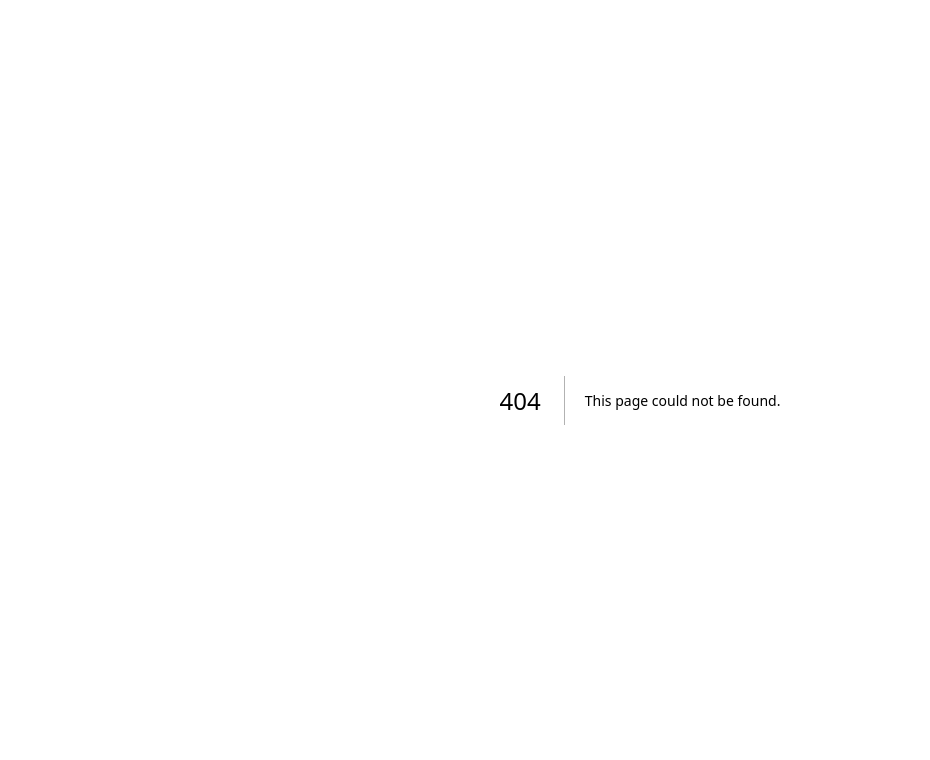
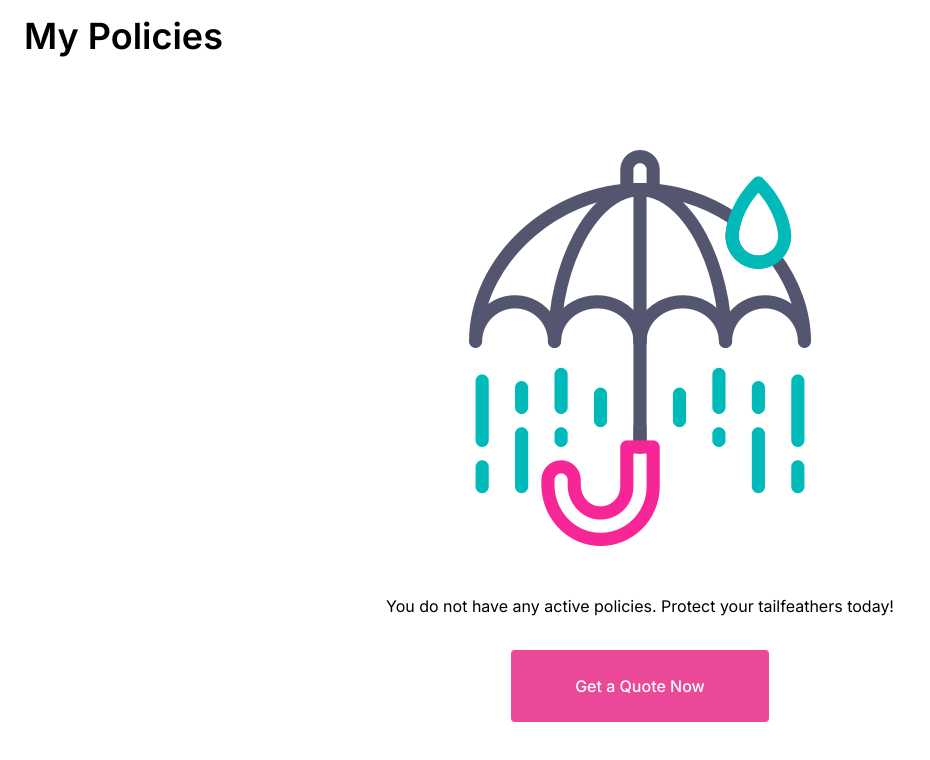
Before and after one commit to Michael-Goose/goosewebappnextjs, a Next.js app: page /my-policies in a window 1280 px wide. Before the commit this address had no page. Shown: the top 760 px of the page, without its empty margins (0-930 px from the left). Built offline with nearby package versions, Linux system fonts and the light colour scheme.

Commit message:
my policies page

```diff
--- a/app/home/page.tsx
+++ b/app/home/page.tsx
@@ -8,32 +8,32 @@ export default function Page() {
           <img src="/goose_logo.svg" alt="Goose Logo" className="mb-4" />
           <h1 className="text-black py-2">Hi Michael, what would you like to protect?</h1>
         </div>
-        <div className="grid grid-cols-2 sm:grid-cols-3 gap-4 bg-gradient-to-b from-[#ff7eb9] to-[#ffe6f1] p-6 rounded-lg max-w-[800px]">
-          <div className="bg-white p-4 rounded-lg flex flex-col items-center w-[200px]">
+        <div className="grid grid-cols-1 sm:grid-cols-2 md:grid-cols-3 gap-4 bg-gradient-to-b from-[#ff7eb9] to-[#ffe6f1] p-6 rounded-lg max-w-[800px]">
+          <div className="bg-white p-4 rounded-lg flex flex-col items-center w-[200px] mx-auto">
             <img src="/icons/travel-insurance.webp" alt="Travel" className="h-32 w-32 object-contain" />
             <p className="text-black mt-2">Travel Insurance</p>
           </div>
-          <div className="bg-white p-4 rounded-lg flex flex-col items-center w-[200px]">
+          <div className="bg-white p-4 rounded-lg flex flex-col items-center w-[200px] mx-auto">
             <img src="/icons/life-insurance.webp" alt="Life Insurance" className="h-32 w-32 object-contain" />
             <p className="text-black mt-2">Life Insurance</p>
           </div>
-          <div className="bg-white p-4 rounded-lg flex flex-col items-center w-[200px]">
+          <div className="bg-white p-4 rounded-lg flex flex-col items-center w-[200px] mx-auto">
             <img src="/icons/critical-illness.webp" alt="Critical Illness" className="h-32 w-32 object-contain" />
             <p className="text-black mt-2">Critical Illness</p>
           </div>
-          <div className="bg-white p-4 rounded-lg flex flex-col items-center w-[200px]">
+          <div className="bg-white p-4 rounded-lg flex flex-col items-center w-[200px] mx-auto">
             <img src="/icons/accident-insurance.webp" alt="AD&D Insurance" className="h-32 w-32 object-contain" />
             <p className="text-black mt-2">AD&D Insurance</p>
           </div>
-          <div className="bg-white p-4 rounded-lg flex flex-col items-center w-[200px]">
+          <div className="bg-white p-4 rounded-lg flex flex-col items-center w-[200px] mx-auto">
             <img src="/icons/kid-insurance.webp" alt="Kids Insurance" className="h-32 w-32 object-contain" />
             <p className="text-black mt-2">Kids Insurance</p>
           </div>
-          <div className="bg-white p-4 rounded-lg flex flex-col items-center w-[200px]">
+          <div className="bg-white p-4 rounded-lg flex flex-col items-center w-[200px] mx-auto">
             <img src="/icons/icon-income-protection.webp" alt="Income Protection" className="h-32 w-32 object-contain" />
             <p className="text-black mt-2">Income Protection</p>
           </div>
-          <div className="bg-white p-4 rounded-lg col-span-2 sm:col-span-1 flex flex-col items-center w-[200px]">
+          <div className="bg-white p-4 rounded-lg flex flex-col items-center w-[200px] mx-auto col-span-1">
             <img src="/icons/icon-hospital-cash.webp" alt="Hospital Cash" className="h-32 w-32 object-contain" />
             <p className="text-black mt-2">Hospital Cash</p>
           </div>
--- /dev/null
+++ b/app/my-policies/page.tsx
@@ -0,0 +1,25 @@
+import React from 'react';
+import Link from 'next/link';
+
+export default function Component() {
+    return (
+        <div className="flex flex-col min-h-[100dvh] bg-white">
+            <header className="px-6 py-4">
+                <h1 className="text-4xl font-semibold text-black">My Policies</h1>
+            </header>
+            <main className="flex-1 flex flex-col items-center justify-center px-4 gap-12">
+                <img src="/images/umbrella.webp" alt="Umbrella" className="h-75 w-75" />
+                <div className="text-center space-y-4">
+                    <p className="text-black">
+                        You do not have any active policies. Protect your tailfeathers today!
+                    </p>
+                    <Link href="/home">
+                        <button className="bg-pink-500 text-white hover:bg-pink-600 focus:ring-pink-500 px-16 py-6 text-base font-medium mt-8 rounded">
+                            Get a Quote Now
+                        </button>
+                    </Link>
+                </div>
+            </main>
+        </div>
+    )
+}
--- a/package.json
+++ b/package.json
@@ -16,6 +16,7 @@
     "next": "14.2.4",
     "react": "^18",
     "react-dom": "^18",
+    "react-redux": "^9.1.2",
     "tailwind-merge": "^2.3.0",
     "tailwindcss-animate": "^1.0.7"
   },
```
Also changed, not shown: components/Navbar.tsx (added), 1 other file (tests, documents, lock files or other folders).
